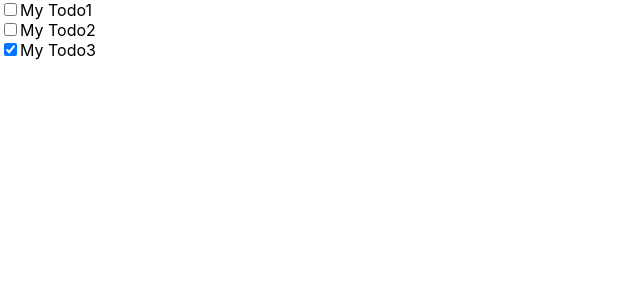
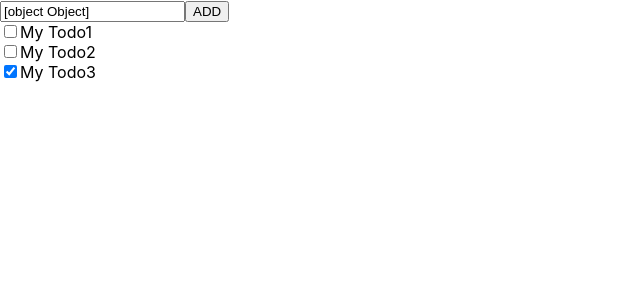
Before and after one commit to WooriSunoo/todo-app, a React (Create React App) app in the folder client/: page / in a window 1280 px wide. Shown: the top 300 px of the page, without its empty margins (0-640 px from the left). Built offline with nearby package versions, Linux system fonts and the light colour scheme.

Commit message:
feat: add input컴포넌트 추가

```diff
--- a/client/src/App.js
+++ b/client/src/App.js
@@ -1,5 +1,6 @@
 import { useState } from "react";
 import Todo from "./components/Todo";
+import AddTodo from "./components/AddTodo";
 
 function App() {
   const [todoItems, setTodoItems] = useState([
@@ -19,10 +20,19 @@
       done: true,
     },
   ]);
+  const additem = (newItem) => {
+    // newItem설정이 코드로 나와야
+    // newItem-{id: ?, title: ?, done: false}
+    // setTodoItems() 설정해서 설정이 바뀌면 알아서 렌더링
+    let addedItem = { id: todoItems.length + 1, title: newItem, done: false };
+    setTodoItems([...todoItems, addedItem]);
+  };
   return (
+    // 3. AddTodo 컴포넌트를 추가
     <div className="App">
+      <AddTodo additem={additem} />
       {todoItems.map((todoItem) => {
-        console.log(todoItem); //{id: 1, title: 'My Todo1', done: false}
+        console.log("APP.js todoItem", todoItem); //{id: 1, title: 'My Todo1', done: false}
         return <Todo key={todoItem.id} todoItem={todoItem} />;
       })}
     </div>
--- /dev/null
+++ b/client/src/components/AddTodo.js
@@ -0,0 +1,28 @@
+import { useState } from "react";
+// 1. 함수형 컴포넌트
+// 2. input과 button을 가짐
+const AddTodo = ({ additem }) => {
+  // 사용자 입력을 저장할 객체
+  // (id, title, done에 대한 정보를 저장해야해서 객체 형태로!!)
+  const [todoItem, setTodoItem] = useState({
+    title: "",
+  });
+
+  const onButtonClick = () => {
+    // props로 받아온 addItem 함수 실행
+    additem(todoItem);
+  };
+  return (
+    <div className="AddTodo">
+      <input
+        type="text"
+        value={todoItem}
+        onChange={(e) => setTodoItem(e.target.value)}
+        placeholder="Add your new Todo"
+      />
+      <button onClick={onButtonClick}>ADD</button>
+    </div>
+  );
+};
+
+export default AddTodo;
```
